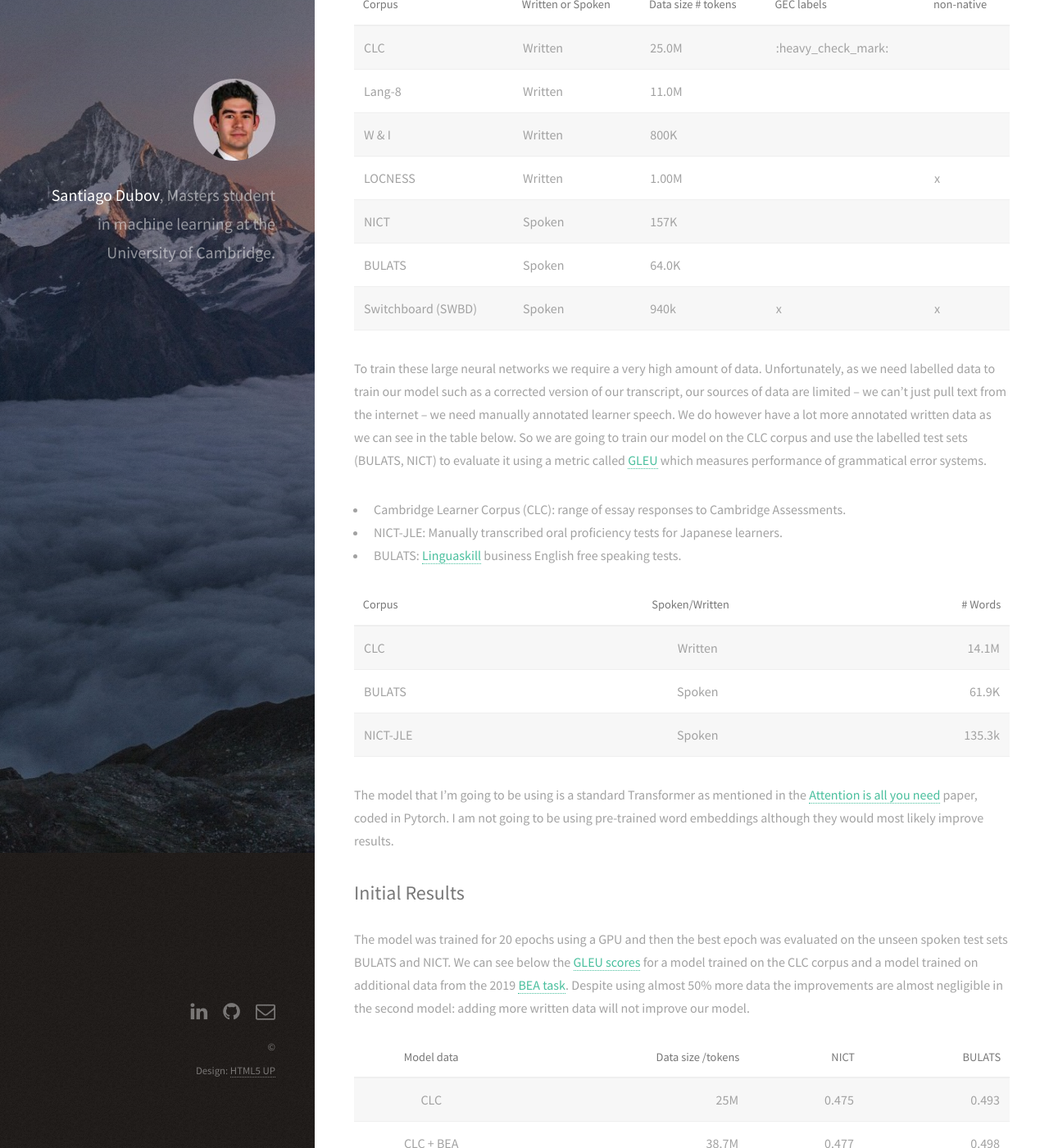
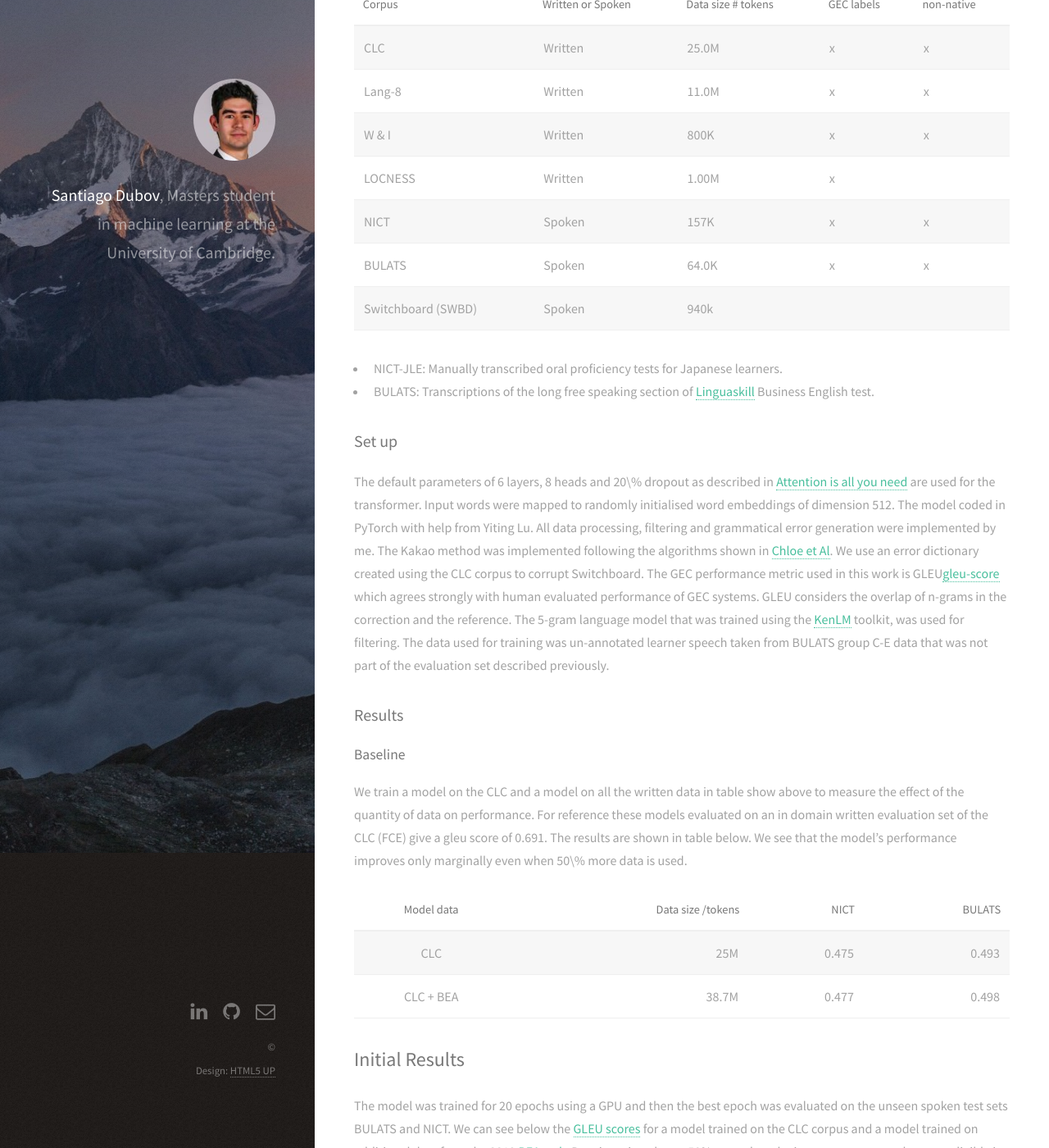
Before and after one commit to Santiago-Dubov/Santiago-Dubov.github.io, a Jekyll site: the page built from _posts/2020-12-09-Automatic_Assessment_of_English.markdown, in a window 1280 px wide and 1400 px high, scrolled down 4680 px. Shown: the whole window at 82% size. Built offline with Jekyll 4.4.1, drawn with Linux system fonts in a browser that asks for light colours; some of the changed text lies outside the part shown.

Commit message:
Update 2020-12-09-Automatic_Assessment_of_English.markdown

````diff
--- a/_posts/2020-12-09-Automatic_Assessment_of_English.markdown
+++ b/_posts/2020-12-09-Automatic_Assessment_of_English.markdown
@@ -63,30 +63,31 @@ The written corpora are taken from examination scripts and language learning web
 
 |         Corpus       |  Written or Spoken | Data size # tokens | GEC labels | non-native|
 |--------------------| -------------------|---------------------|------------|------------|
-|         CLC         |      Written       |       25.0M         |     :heavy_check_mark:       ||
-|        Lang-8       |      Written       |       11.0M         |            |           |
-|        W & I        |      Written       |       800K          |            |           |
-|       LOCNESS       |      Written       |       1.00M         |            |    x      |
-|         NICT        |      Spoken        |       157K          |            |           |
-|        BULATS       |      Spoken        |       64.0K         |            |           |
-|  Switchboard (SWBD) |      Spoken        |       940k          |    x       |    x      |
+|         CLC         |      Written       |       25.0M         |     x     |       x     |
+|        Lang-8       |      Written       |       11.0M         |     x      |     x      |
+|        W & I        |      Written       |       800K          |     x      |    x       |
+|       LOCNESS       |      Written       |       1.00M         |     x      |         |
+|         NICT        |      Spoken        |       157K          |     x      |     x     |
+|        BULATS       |      Spoken        |       64.0K         |     x      |     x      |
+|  Switchboard (SWBD) |      Spoken        |       940k          |            |          |
 
 
-To train these large neural networks we require a very high amount of data. Unfortunately, as we need labelled data to train our model such as a corrected version of our transcript, our sources of data are limited – we can’t just pull text from the internet – we need manually annotated learner speech. We do however have a lot more annotated written data as we can see in the table below. So we are going to train our model on the CLC corpus and use the labelled test sets (BULATS, NICT) to evaluate it using a metric called [GLEU][gleu-score] which measures performance of grammatical error systems.
+* NICT-JLE: Manually transcribed oral proficiency tests for Japanese learners.
+* BULATS: Transcriptions of the long free speaking section of [Linguaskill][lingua-skill] Business English test.
 
+### Set up
 
-*	Cambridge Learner Corpus (CLC): range of essay responses to Cambridge Assessments.
-*	NICT-JLE: Manually transcribed oral proficiency tests for Japanese learners.
-*	BULATS: [Linguaskill][lingua-skill] business English free speaking tests.
+The default parameters of 6 layers, 8 heads and 20\% dropout as described in [Attention is all you need][attention] are used for the transformer. Input words were mapped to randomly initialised word embeddings of dimension 512. The model coded in PyTorch with help from Yiting Lu. All data processing, filtering and grammatical error generation were implemented by me. The Kakao method was implemented following the algorithms shown in [Chloe et Al][kakao]. We use an error dictionary created using the CLC corpus to corrupt Switchboard. The GEC performance metric used in this work is GLEU[gleu-score] which agrees strongly with human evaluated performance of GEC systems. GLEU considers the overlap of n-grams in the correction and the reference. The 5-gram language model that was trained using the [KenLM][ken] toolkit, was used for filtering. The data used for training was un-annotated learner speech taken from BULATS group C-E data that was not part of the evaluation set described previously.
 
+### Results
+#### Baseline
+We train a model on the CLC and a model on all the written data in table show above to measure the effect of the quantity of data on performance. For reference these models evaluated on an in domain written evaluation set of the CLC (FCE) give a gleu score of 0.691. The results are shown in table below. We see that the model's performance improves only marginally even when 50\% more data is used.
 
-| Corpus         | Spoken/Written &nbsp; &nbsp; &nbsp; | # Words      |
-| :--------------| :--------------:| ------------:|
-| CLC            | Written         | 14.1M        |
-| BULATS         | Spoken          | 61.9K        |
-| NICT-JLE       | Spoken          | 135.3k       |
+| Model data     | &nbsp; &nbsp; &nbsp; Data size /tokens  | &nbsp; &nbsp; &nbsp; NICT      | &nbsp; &nbsp; &nbsp; BULATS   |
+| :-------------:| ------------------:|---------: |---------:|
+| CLC            | 25M                | 0.475     | 0.493    |
+| CLC + BEA      | 38.7M              | 0.477     | 0.498    |
 
-The model that I’m going to be using is a standard Transformer as mentioned in the [Attention is all you need][attention] paper, coded in Pytorch. I am not going to be using pre-trained word embeddings although they would most likely improve results.
 
 ## Initial Results
 
@@ -97,24 +98,20 @@ The model was trained for 20 epochs using a GPU and then the best epoch was eval
 | CLC            | 25M                | 0.475     | 0.493    |
 | CLC + BEA      | 38.7M              | 0.477     | 0.498    |
 
-## And if we had speech data?
-
-To answer this question we use k-fold cross validation. Fine tuning the CLC and BEA model from before on 80% of the NICT corpus then producing a correction for the other 20%. We do this 5 times then concatenate all the corrections and calculate a GLEU score. We finetune for 3 epochs and then choose the best one.
+To give a valid comparison for the performance that could be obtained if labelled speech data was available, we apply K-fold cross validation fine-tuning our previous model on the NICT corpus. We split the corpus into 5 folds and concatenate our predictions for each fold before calculating a GLEU score shown in the table below. We note immediately that fine-tuning on speech data gives a drastic increase in performance on our spoken evaluation sets. This provides us with a good estimate for the results that would be obtained for a model trained solely on speech data and motivates data augmentation.
 
 ![texture theme preview](/images/cross_validation.png)
+* Cross validation *
+| Fine Tuning     | &nbsp; &nbsp; &nbsp; NICT   |
+| :-------------:| ------------------:|
+| no              | 0.477                |
+| yes            | 0.598                |
 
-| Model data     | &nbsp; &nbsp; &nbsp; NICT   |
-| :-------------:| ------------------:|
-| CLC + BEA              | 0.477                |
-| CLC + BEA fine-tuned on NICT            | 0.598                |
+### Grammatical Error Generation
 
-We can see a huge improvement in the results. This project will aim to answer the question: can we create augmented data to make up for our lack of speech data.
+Preliminary experiments showed that filtering by absolute perplexity provided data with the greatest similarity to authentic speech corpora and so it is used in the experiments reported here. The baseline CLC+BEA model is fine-tuned for an additional 3 epochs on 3 different versions of the augmented Switchboard. GLEU scores are shown for the best epoch in table \ref{tab:filtering_results}.
 
-```python
-print('hi there')
-```
-
-
+Firstly we notice that despite the lower perplexity evaluated by our language model, which showed that Switchboard when augmented resembles our speech test sets more than the written data, fine-tuning results show a decrease or in the case of heavy filtering, a very small increase on BULATS. However, the results clearly show that filtering positively affects our results and that the more we filter the closer the domain of our augmented data to our evaluation data.
 
 ```scss
 body {
````
Also changed, not shown: other parts of _posts/2020-12-09-Automatic_Assessment_of_English.markdown (+1 -0 lines).
